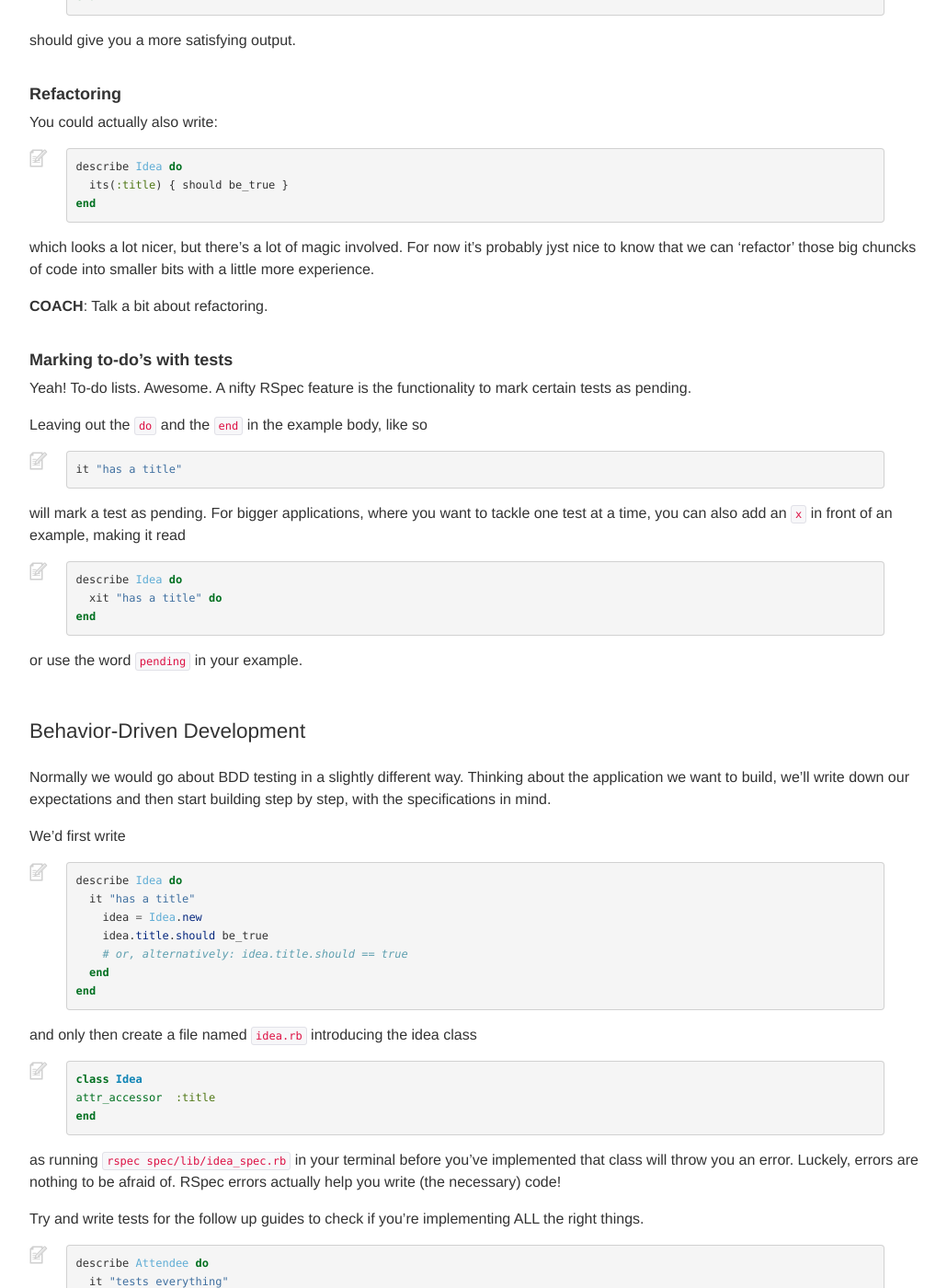
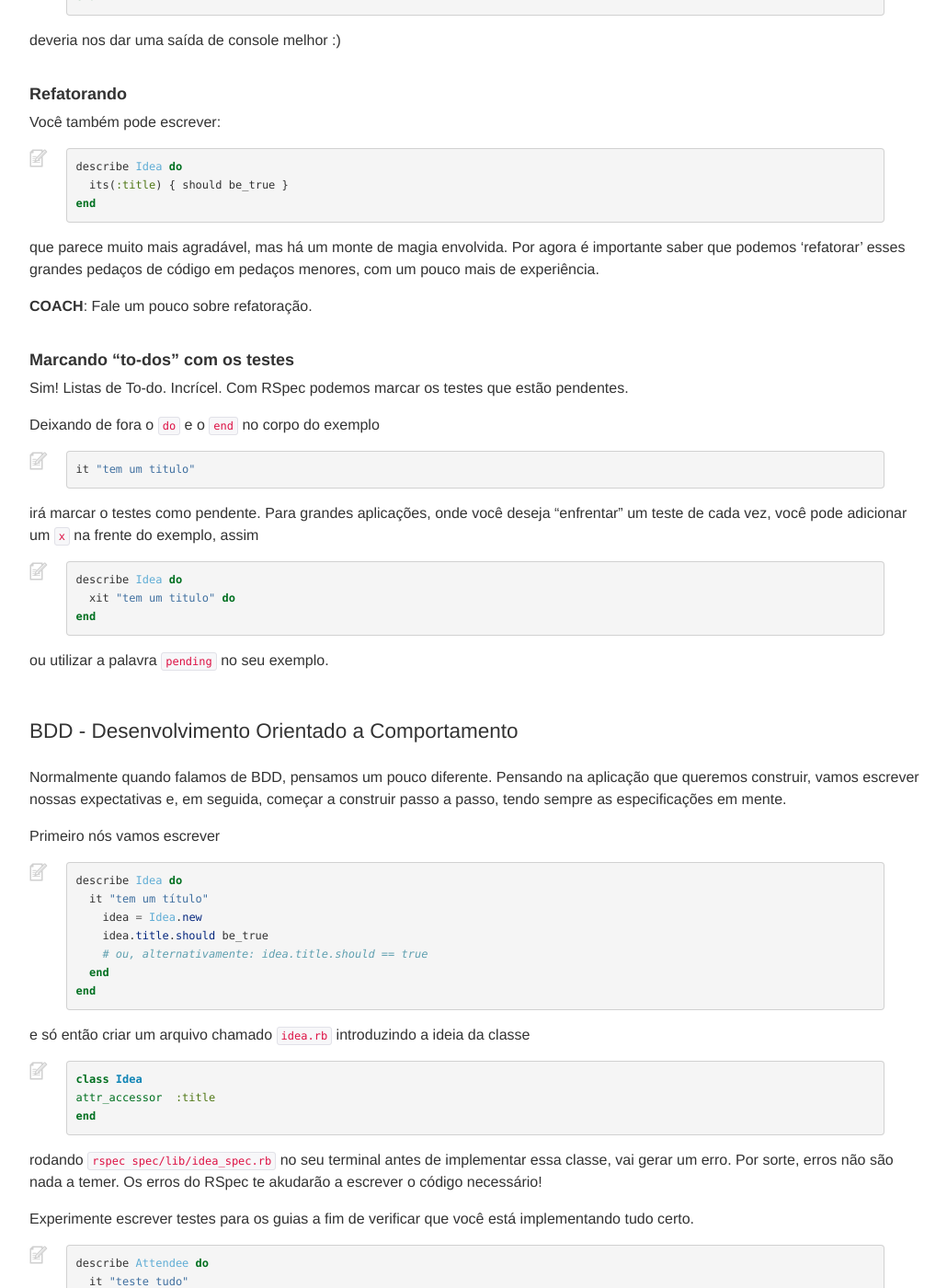
Before and after one commit to railsgirls/guides.railsgirls.com, a Jekyll site: the page built from _posts/2014-01-30-testing.markdown, in a window 1280 px wide and 1400 px high, scrolled down 1347 px. Shown: the whole window at 92% size, without its empty margins (53-1083 px from the left). Built offline with Jekyll 4.4.1, drawn with Linux system fonts in a browser that asks for light colours; nearby versions of some CDN libraries; some of the changed text lies outside the part shown.

Commit message:
Update 2014-01-30-testing.markdown
Traduzindo a parte de testes

```diff
--- a/_posts/2014-01-30-testing.markdown
+++ b/_posts/2014-01-30-testing.markdown
@@ -4,68 +4,68 @@ title: You better check you app, before you wreck your app
 permalink: testing-rspec
 ---
 
-# Test your app with RSpec
+# Testando seu App com RSpec
 
-*Created by Clemens Helm, [@clemenshelm](https://twitter.com/clemenshelm) and Floor Drees, [@floordrees](https://twitter.com/floordrees)*
+*Criado por Clemens Helm, [@clemenshelm](https://twitter.com/clemenshelm) e Floor Drees, [@floordrees](https://twitter.com/floordrees)*
 
-RSpec is a Ruby testing framework, that describes our application's behavior in a syntax that doesn't look much like Ruby. It outputs test results in your terminal, so you'll test your reading skills as well (pun intended).
+RSpec é um framework de testes para Ruby, que descreve o comportamento da nossa aplicação com uma sintaxe que não parece muito com Ruby. Os resultados de teste aparecem no seu terminal.
 
-__COACH__: Talk about testing and Behavior-Driven Development.
+__COACH__: Fale sobre testes e BDD (Desenvolvimento Orientado a Comportamento).
 
-### Install rspec
+### Intalando rspec
 
-For starters, let's install RSpec and all of its dependencies.
+Para começar, vamos instalar RSpec e todas as suas dependências.
 {% highlight sh %}
 gem install rspec
 {% endhighlight %}
 
-Then we call
+Então chamamos
 {% highlight sh %}
 rspec --init
 {% endhighlight %}
 
-in our project directory. This creates `spec_helper.rb` in the spec folder, and `.rspec`.
+no diretório do nosso projeto. Isso vai criar `spec_helper.rb` na pasta spec, e `.rspec`.
 
-Rubyists often use the words 'test' and 'specification' interchangeably, that's why you'll store your tests in the 'specs' folder. Save your test as `idea_spec.rb` (`<name_of_spec>_spec.rb`).
+Rubistas costumam usar as palavras "teste" e "especificação" como sinônimos, é por isso que você vai armazenar seus testes na pasta "specs". Salve o seu teste como `idea_spec.rb` (`<nome_do_spec>_spec.rb`).
 
-Inside that new file, write:
+Dentro do novo arquivo, escreva:
 
 {% highlight ruby %}
 require "spec_helper"
 require "idea"
 {% endhighlight %}
 
-Next, let's describe one of our specifications
+Em seguida, vamos descrever uma de nossas especificações
 {% highlight ruby %}
 describe Idea do
-  it "has a title" # your examples (tests) go here
+  it "tem um título" # seus exemplos (testes) vão aqui
 end
 {% endhighlight %}
 
-In your terminal run
+No seu terminal, execute
 {% highlight sh %}
 rspec spec/lib/idea_spec.rb
 {% endhighlight %}
 
-which will output that your test is pending as it's not yet implemented.
+que irá mostrar que o teste está pendente, uma vez que ainda não foi implementado.
 
-__COACH__: Talk about googling terminal output.
+__COACH__: Fale sobre pesquisar no Google as saídas do terminal.
 
-Let's do something about that!
+Vamos fazer algo então!
 {% highlight ruby %}
 describe Idea do
-  it "has a title" do # yep, you can totally use 'it'
-    idea = Idea.new # creating a new idea 'instance'
-    idea.title.should be_true # this is our expectation
+  it "tem um título" do
+    idea = Idea.new # criando uma nova instância de idea
+    idea.title.should be_true # esse é o nosso resultado esperado
   end
 end
 {% endhighlight %}
 
-should give you a more satisfying output.
+deveria nos dar uma saída de console melhor :)
 
-####Refactoring
+####Refatorando
 
-You could actually also write:
+Você também pode escrever:
 
 {% highlight ruby %}
 describe Idea do
@@ -73,46 +73,46 @@ describe Idea do
 end
 {% endhighlight %}
 
-which looks a lot nicer, but there's a lot of magic involved. For now it's probably jyst nice to know that we can 'refactor' those big chuncks of code into smaller bits with a little more experience.
+que parece muito mais agradável, mas há um monte de magia envolvida. Por agora é importante saber que podemos 'refatorar' esses grandes pedaços de código em pedaços menores, com um pouco mais de experiência.
 
-__COACH__: Talk a bit about refactoring.
+__COACH__: Fale um pouco sobre refatoração.
 
-#### Marking to-do's with tests
+#### Marcando "to-dos" com os testes
 
-Yeah! To-do lists. Awesome. A nifty RSpec feature is the functionality to mark certain tests as pending.
+Sim! Listas de To-do. Incrícel. Com RSpec podemos marcar os testes que estão pendentes.
 
-Leaving out the `do` and the `end` in the example body, like so
+Deixando de fora o  `do` e o `end` no corpo do exemplo
 
 {% highlight ruby %}
-it "has a title"
+it "tem um titulo"
 {% endhighlight %}
 
-will mark a test as pending. For bigger applications, where you want to tackle one test at a time, you can also add an `x` in front of an example, making it read
+irá marcar o testes como pendente. Para grandes aplicações, onde você deseja "enfrentar" um teste de cada vez, você pode adicionar um `x` na frente do exemplo, assim
 {% highlight ruby %}
 describe Idea do
-  xit "has a title" do
+  xit "tem um titulo" do
 end
 {% endhighlight %}
 
-or use the word `pending` in your example.
+ou utilizar a palavra `pending` no seu exemplo.
 
-### Behavior-Driven Development
+### BDD - Desenvolvimento Orientado a Comportamento
 
-Normally we would go about BDD testing in a slightly different way. Thinking about the application we want to build, we'll write down our expectations and then start building step by step, with the specifications in mind.
+Normalmente quando falamos de BDD, pensamos um pouco diferente. Pensando na aplicação que queremos construir, vamos escrever nossas expectativas e, em seguida, começar a construir passo a passo, tendo sempre as especificações em mente.
 
-We'd first write
+Primeiro nós vamos escrever
 
 {% highlight ruby %}
 describe Idea do
-  it "has a title"
+  it "tem um título"
     idea = Idea.new
     idea.title.should be_true
-    # or, alternatively: idea.title.should == true
+    # ou, alternativamente: idea.title.should == true
   end
 end
 {% endhighlight %}
 
-and only then create a file named `idea.rb` introducing the idea class
+e só então criar um arquivo chamado `idea.rb` introduzindo a ideia da classe
 
 {% highlight ruby %}
 class Idea
@@ -120,16 +120,15 @@ attr_accessor  :title
 end
 {% endhighlight %}
 
-as running `rspec spec/lib/idea_spec.rb` in your terminal before you've implemented that class will throw you an error. Luckely, errors are nothing to be afraid of. RSpec errors actually help you write (the necessary) code!
+rodando `rspec spec/lib/idea_spec.rb` no seu terminal antes de implementar essa classe, vai gerar um erro. Por sorte, erros não são nada a temer. Os erros do RSpec te akudarão a escrever o código necessário!
 
-Try and write tests for the follow up guides to check if you're implementing ALL the right things.
+Experimente escrever testes para os guias a fim de verificar que você está implementando tudo certo.
 
 {% highlight ruby %}
 describe Attendee do
-  it "tests everything"
+  it "teste tudo"
 end
 {% endhighlight %}
 
-Just saying.
 
-Happy testing!
+Tenha ótimos Testes!
```
